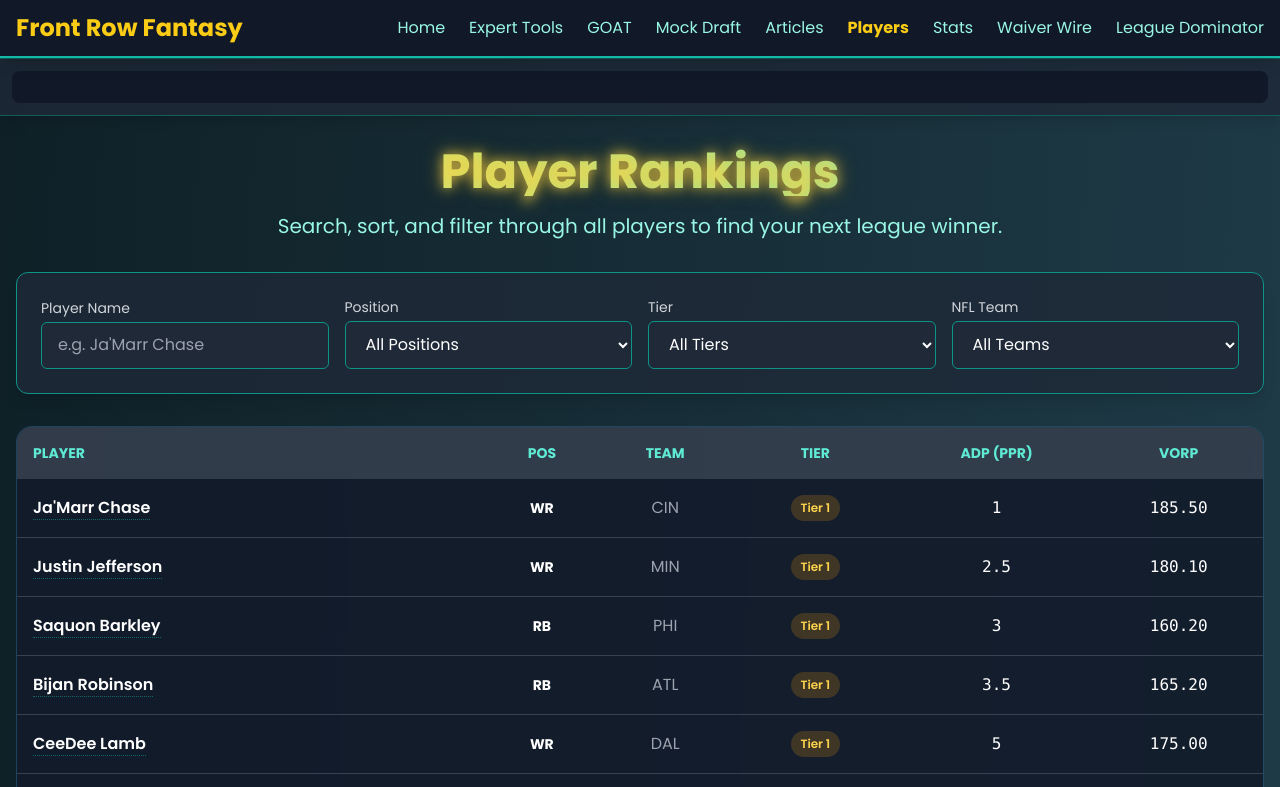
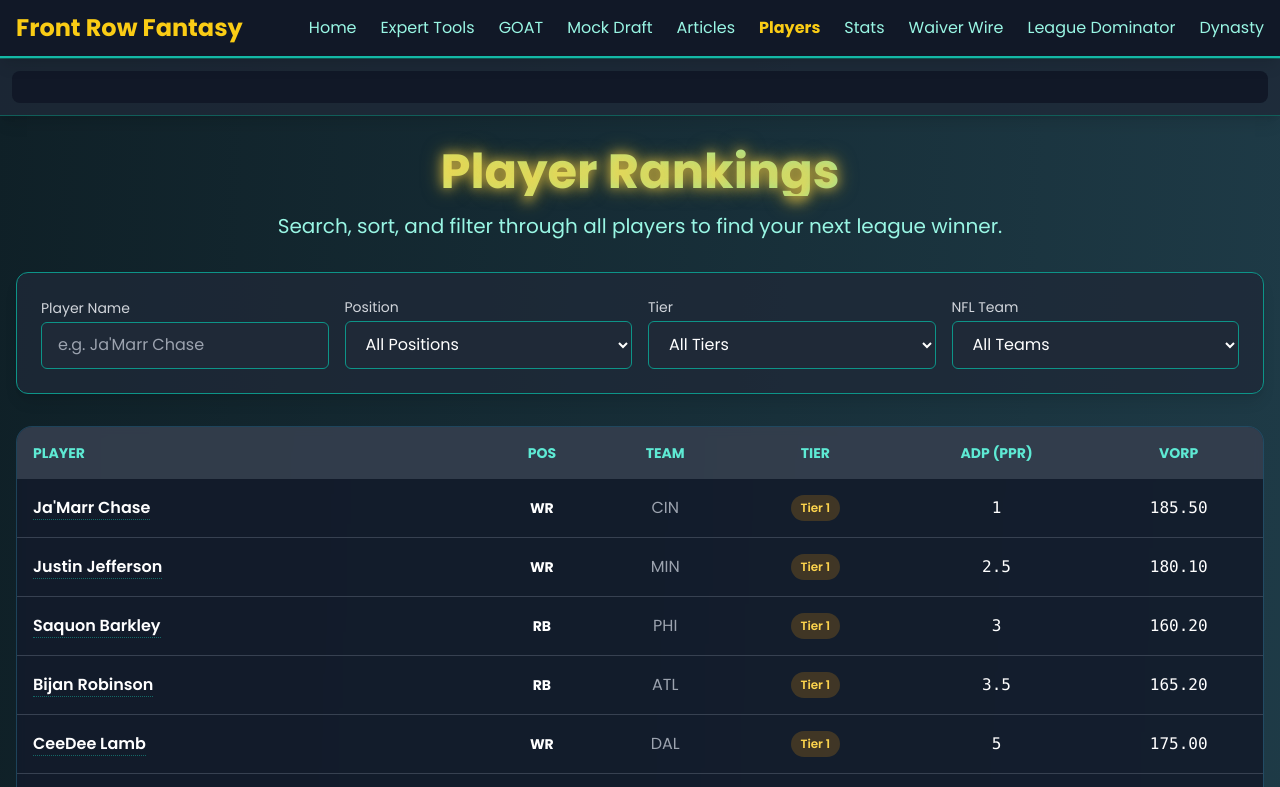
Before and after one commit to Mpeters9/Front-Row-Fantasy, a plain HTML site: page players.html in a window 1280 px wide. Shown: the top 787 px of the page. Drawn offline with nearby package versions, Linux system fonts and the light colour scheme.

Commit message:
Update players.html

```diff
--- a/players.html
+++ b/players.html
@@ -23,6 +23,7 @@
                 <a href="stats.html" class="hover:text-yellow-400 transition-colors">Stats</a>
                 <a href="waiver-wire.html" class="hover:text-yellow-400 transition-colors">Waiver Wire</a>
                 <a href="league-dominator.html" class="hover:text-yellow-400 transition-colors">League Dominator</a>
+                <a href="dynasty-dashboard.html" class="hover:text-yellow-400 transition-colors">Dynasty</a>
             </nav>
             <div class="md:hidden">
                 <button id="mobile-menu-button" class="text-teal-400 hover:text-yellow-400 focus:outline-none">
@@ -114,6 +115,7 @@
            <a href="stats.html" class="hover:text-yellow-400 transition-colors">Stats</a>
            <a href="waiver-wire.html" class="hover:text-yellow-400 transition-colors">Waiver Wire</a>
            <a href="league-dominator.html" class="hover:text-yellow-400 transition-colors">League Dominator</a>
+           <a href="dynasty-dashboard.html" class="hover:text-yellow-400 transition-colors">Dynasty</a>
         </div>
         <div class="text-center text-sm">© 2025 Front Row Fantasy. All rights reserved.</div>
     </footer>
```
